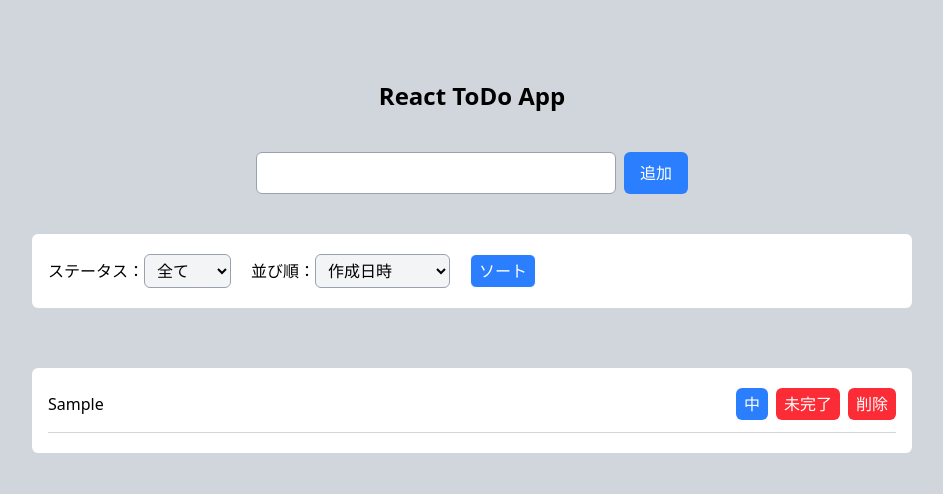
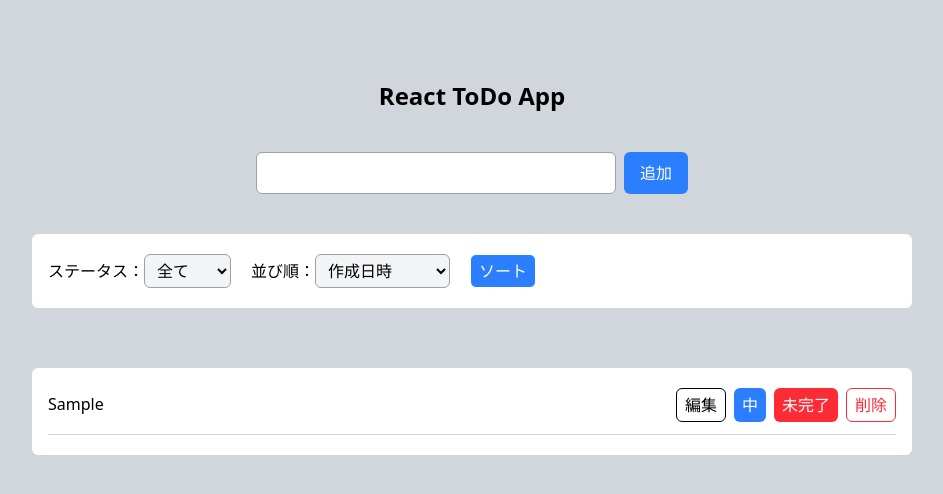
Before and after one commit to ttcaf/react-todo-app, a React (Vite) app: page / in a window 1280 px wide. Both pictures are taken after typing "Sample" into the empty fields and a click on the button "追加". Shown: the top 494 px of the page, without its empty margins (168-1111 px from the left). Built offline with nearby package versions, Linux system fonts and the light colour scheme.

Commit message:
編集機能実装

```diff
--- a/src/app/App.tsx
+++ b/src/app/App.tsx
@@ -52,7 +52,7 @@ function App() {
       id: timestamp,
       text: newText,
       completed: false,
-      priority: "medium"
+      priority: "medium",
     }
 
     const updatedTodos = [...todos, newTodo];
@@ -64,6 +64,35 @@ function App() {
     const newTodos = todos.map((todo) =>
       todo.id === id ? {...todo, completed: !todo.completed} : todo
     );
+    saveTodos(newTodos);
+  }
+
+  function handlePriority(id: number, priority: string) {
+    const newTodos = todos.map((todo) => {
+      if(todo.id === id) {
+        switch(priority) {
+          case "high":
+            return { ...todo, priority: "medium" };
+          case "medium":
+            return { ...todo, priority: "low" };
+          case "low":
+            return { ...todo, priority: "high" };
+          default:
+            return todo;
+        }
+      }
+      return todo;
+    });
+    saveTodos(newTodos);
+  }
+
+  function handleEdit(id: number, text: string) {
+    const newTodos = todos.map((todo) => {
+      if(todo.id === id) {
+        return { ...todo, text: text };
+      }
+      return todo;
+    });
     saveTodos(newTodos);
   }
 
@@ -107,25 +136,6 @@ function App() {
     }
   }
 
-  function handlePriority(id: number, priority: string) {
-    const newTodos = todos.map((todo) => {
-      if(todo.id === id) {
-        switch(priority) {
-          case "high":
-            return { ...todo, priority: "medium" };
-          case "medium":
-            return { ...todo, priority: "low" };
-          case "low":
-            return { ...todo, priority: "high" };
-          default:
-            return todo;
-        }
-      }
-      return todo;
-    });
-    saveTodos(newTodos);
-  }
-
   return (
     <div className="min-h-screen bg-gray-300">
       <div className="pt-20">
@@ -147,7 +157,7 @@ function App() {
 
       <div className="pt-15">
         <div className="w-full max-w-4xl mx-auto px-2">
-          <TodoList todos={todos} handleDelete={handleDelete} handleComplete={handleComplete} filter={filter} handlePriority={handlePriority} />
+          <TodoList todos={todos} handleDelete={handleDelete} handleComplete={handleComplete} filter={filter} handlePriority={handlePriority} handleEdit={handleEdit} />
         </div>
       </div>
 
--- a/src/app/components/TodoItem/TodoItem.tsx
+++ b/src/app/components/TodoItem/TodoItem.tsx
@@ -1,4 +1,4 @@
-import React from 'react';
+import React, { useState } from 'react';
 
 type Todo = {
   id: number;
@@ -13,19 +13,24 @@ type TodoItemProps = {
   handleComplete: (id: number, completed: boolean) => void;
   filter: string;
   handlePriority: (id: number, priority: string) => void;
+  handleEdit: (id: number, text: string) => void;
 }
 
 // TodoListで渡されたタスクを表示
-function TodoItem({ todo, handleDelete, handleComplete, handlePriority, filter }: TodoItemProps) {
+function TodoItem({ todo, handleDelete, handleComplete, handlePriority, handleEdit, filter }: TodoItemProps) {
 
+  const [edit, setEdit] = useState<boolean>(false);
+
+  // ステータスでヒットしないものは表示させないのでリターン
   if(filter === "completed" && !todo.completed) {
-    return null;
+    return;
   }
 
   if(filter === "incompleted" && todo.completed) {
-    return null;
+    return;
   }
 
+  // 保存している値は英語なので日本語に変換が必要
   function setPriorityText(priority: string) {
     if(priority === 'high') {
       return '高';
@@ -38,16 +43,25 @@ function TodoItem({ todo, handleDelete, handleComplete, handlePriority, filter }
 
   return (
     <li className="w-full flex pb-3 border-b border-gray-300">
-     <span className="flex-1 pt-1">
-      {todo.text}
-     </span>
+      {
+        edit ? (
+          <input className="flex-1 pt-1 px-1 mr-2 border border-black rounded-md w-full" value={todo.text} onChange={(e) => handleEdit(todo.id, e.target.value)} />
+        ) : (
+          <span className="flex-1 pt-1 mr-2">
+            {todo.text}
+          </span>
+        )
+      }
+     <button type="button" className={`${edit ? 'bg-black text-white' : 'text-black'} border border-black px-2 py-1 mr-2 rounded-md cursor-pointer`} onClick={() => setEdit(!edit)}>
+      {edit ? '保存' : '編集'}
+     </button>
      <button type="button" className={`${todo.priority === 'high' ? 'bg-red-500' : todo.priority === 'medium' ? 'bg-blue-500' : 'bg-green-500'} text-white px-2 py-1 mr-2 rounded-md cursor-pointer`} onClick={() => handlePriority(todo.id, todo.priority)}>
        {setPriorityText(todo.priority)}
      </button>
      <button type="button" className={`${todo.completed ? 'bg-green-500' : 'bg-red-500'} text-white px-2 py-1 mr-2 rounded-md cursor-pointer`} onClick={() => handleComplete(todo.id, todo.completed)}>
        {todo.completed ? '完了' : '未完了'}
      </button>
-     <button type="button" className="bg-red-500 text-white px-2 py-1 rounded-md cursor-pointer" onClick={() => handleDelete(todo.id)}>
+     <button type="button" className="border border-red-500 text-red-500 px-2 py-1 rounded-md cursor-pointer" onClick={() => handleDelete(todo.id)}>
        削除
      </button>
    </li>
--- a/src/app/components/TodoList/TodoList.tsx
+++ b/src/app/components/TodoList/TodoList.tsx
@@ -6,6 +6,7 @@ type Todo = {
   text: string;
   completed: boolean;
   priority: string;
+  edit: boolean;
 }
 
 type TodoListProps = {
@@ -14,16 +15,17 @@ type TodoListProps = {
   handleComplete: (id: number, completed: boolean) => void;
   filter: string;
   handlePriority: (id: number, priority: string) => void;
+  handleEdit: (id: number, text: string) => void;
 }
 
 // TodoInputで入力したタスクの配列ををmapでTodoItemに渡す
-function TodoList({ todos, handleDelete, handleComplete, filter, handlePriority }: TodoListProps) {
+function TodoList({ todos, handleDelete, handleComplete, filter, handlePriority, handleEdit }: TodoListProps) {
   return (
     <div className="bg-white py-5 px-4 rounded-md">
       <ul className="flex flex-col gap-3">
         {
           todos.map((todo) => {
-            return <TodoItem todo={todo} key={todo.id} handleDelete={handleDelete} handleComplete={handleComplete} filter={filter} handlePriority={handlePriority} />
+            return <TodoItem todo={todo} key={todo.id} handleDelete={handleDelete} handleComplete={handleComplete} filter={filter} handlePriority={handlePriority} handleEdit={handleEdit} />
           })
         }
       </ul>
```
